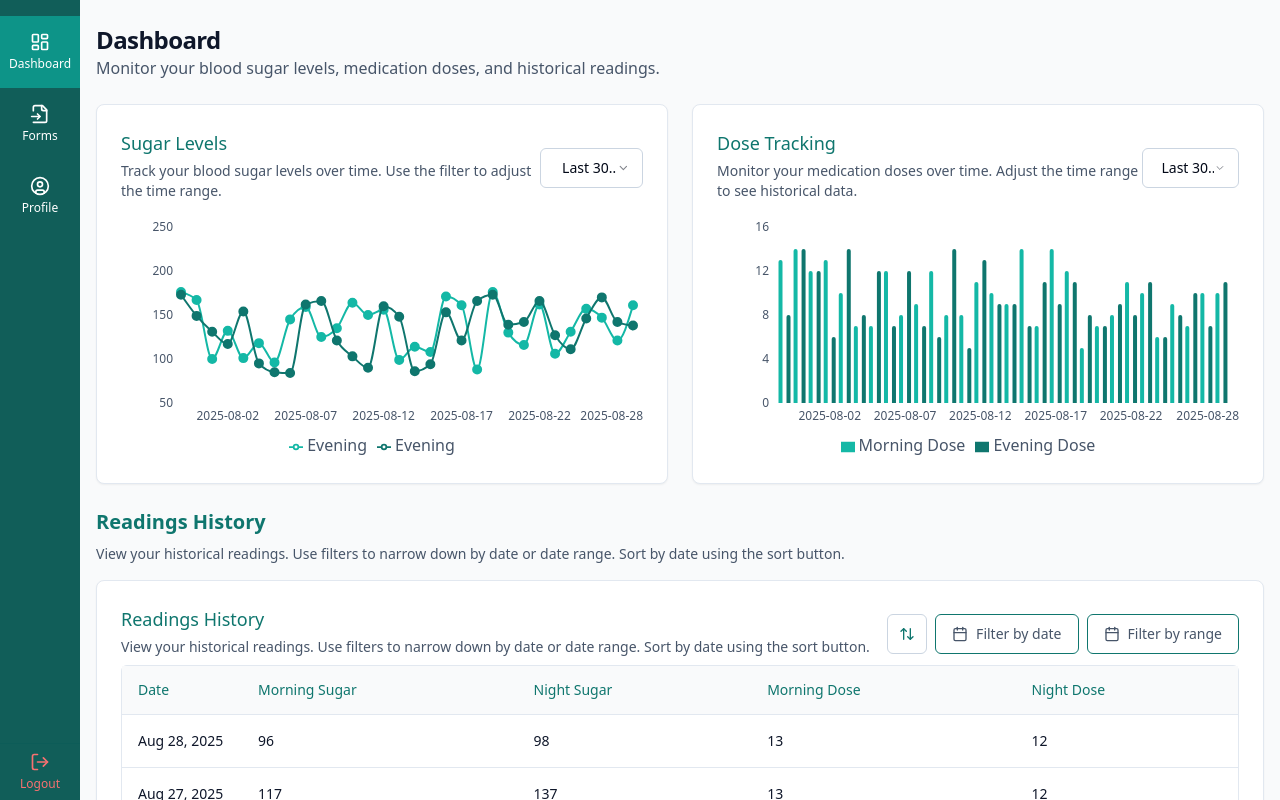
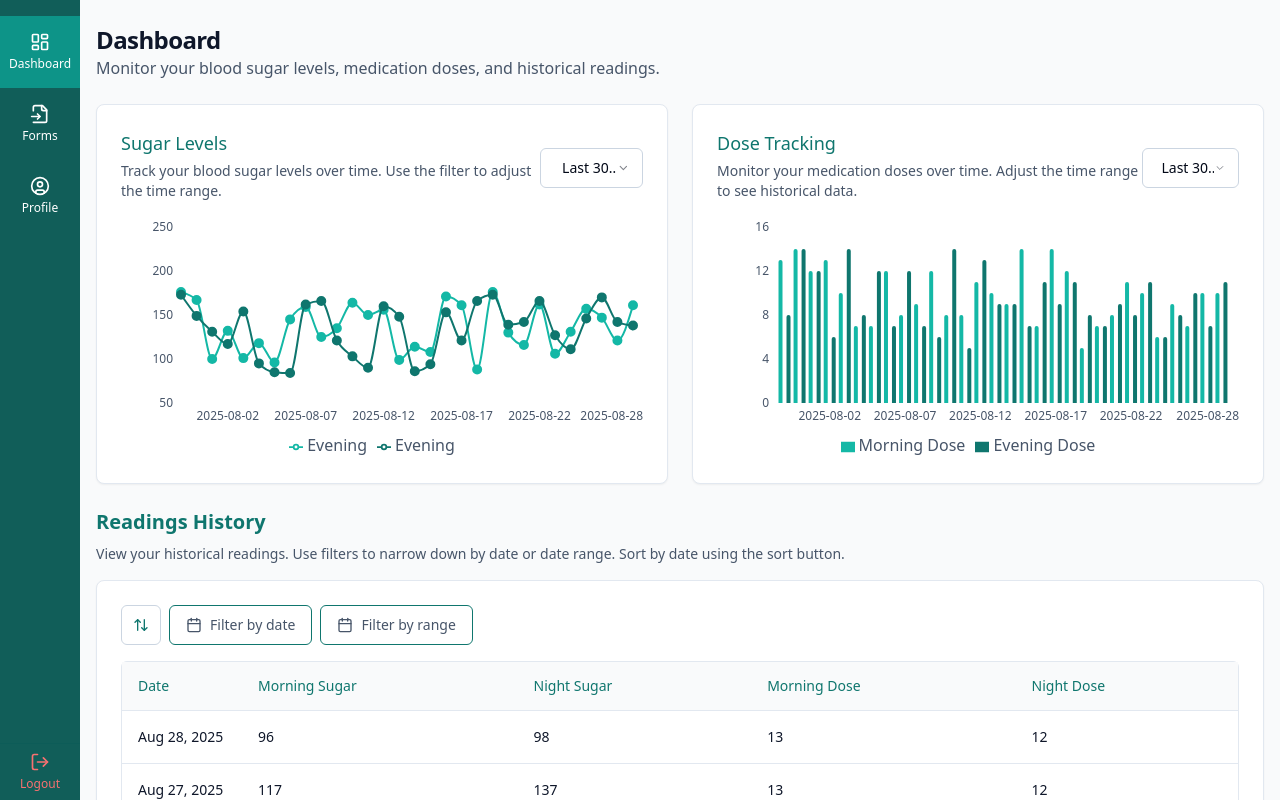
Before and after one commit to David-Getachew/Sugar-Insulin-Tracker-Automation-Webapp, a React (Vite) app: page /dashboard in a window 1280 px wide. Shown: the top 800 px of the page. Built offline with nearby package versions, Linux system fonts and the light colour scheme.

Commit message:
[dyad] Removing header section from ReadingsTable - wrote 1 file(s)

```diff
--- a/src/components/tables/ReadingsTable.tsx
+++ b/src/components/tables/ReadingsTable.tsx
@@ -7,7 +7,7 @@ import {
   TableHeader,
   TableRow
 } from "@/components/ui/table";
-import { Card, CardContent, CardHeader } from "@/components/ui/card";
+import { Card, CardContent } from "@/components/ui/card";
 import { Button } from "@/components/ui/button";
 import { Calendar } from "@/components/ui/calendar";
 import { Popover, PopoverContent, PopoverTrigger } from "@/components/ui/popover";
@@ -132,13 +132,8 @@ const ReadingsTable = () => {
 
   return (
     <Card className="w-full bg-white border border-[#e2e8f0]">
-      <CardHeader className="flex flex-col sm:flex-row sm:items-center justify-between pb-2 gap-4">
-        <div>
-          <h3 className="text-lg font-medium text-[#0f766e]">Readings History</h3>
-          <p className="text-sm text-[#475569] mt-1">
-            View your historical readings. Use filters to narrow down by date or date range. Sort by date using the sort button.
-          </p>
-        </div>
+      <CardContent className="pt-6">
+        <div className="flex flex-col sm:flex-row sm:items-center justify-between pb-4 gap-4">
           <div className="flex flex-wrap items-center gap-2">
             {showSortButton && (
               <Button
@@ -226,8 +221,8 @@ const ReadingsTable = () => {
               </Button>
             )}
           </div>
-      </CardHeader>
-      <CardContent>
+        </div>
+
         <div className="rounded-md border border-[#e2e8f0]">
           <Table>
             <TableHeader>
```
Lines whose indentation alone changed are shown as unchanged.
